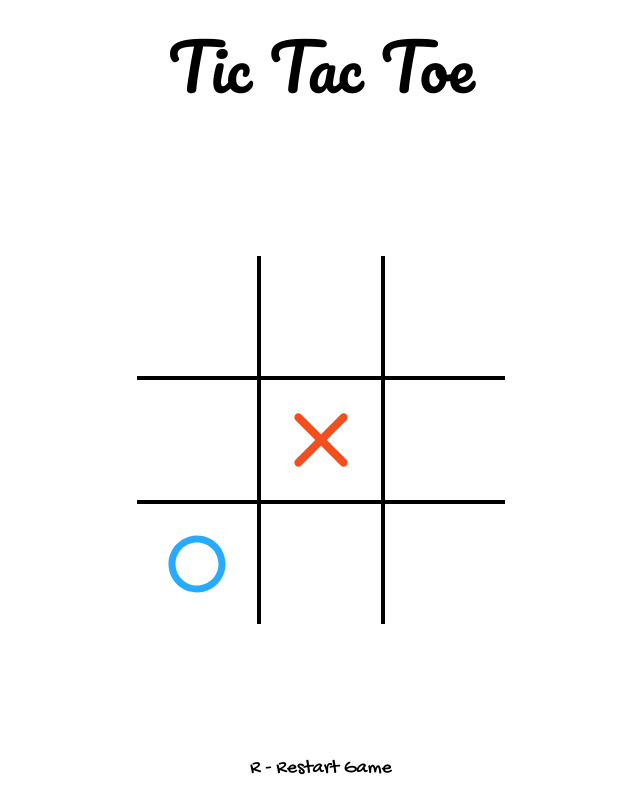
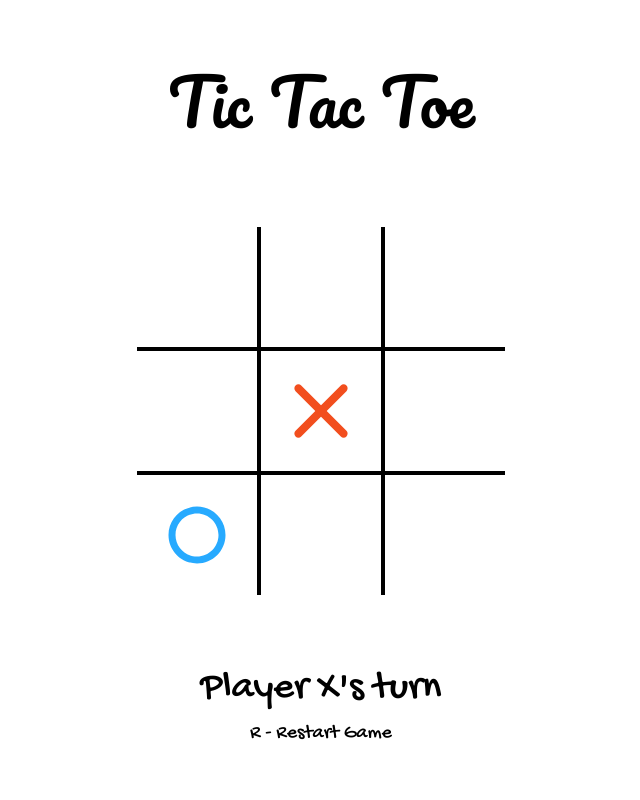
Before and after one commit to ahmediramadan01/tic-tac-toe-javascript, a plain HTML site: page index.html in a window 1280 px wide. Shown: the whole page, without its empty margins (319-959 px from the left). Drawn offline with Linux system fonts and the light colour scheme.

Commit message:
Add announcement text

```diff
--- a/index.html
+++ b/index.html
@@ -15,8 +15,10 @@
     </head>
     <body>
         <h1 class="game-title">Tic Tac Toe</h1>
+        <!-- <h2 class="result-announcement">Player X WON!</h2> -->
         <main class="game-board"></main>
         <section class="display-section">
+            <h2 class="announcement">Player X's turn</h2>
             <p class="restart-text">R - Restart Game</p>
         </section>
     </body>
--- a/style.css
+++ b/style.css
@@ -15,7 +15,7 @@ body {
     display: flex;
     flex-direction: column;
     align-items: center;
-    justify-content: space-between;
+    justify-content: space-around;
     padding: 1rem 1rem 2rem;
     animation: fade-in 1000ms;
 }
@@ -73,6 +73,14 @@ body {
 
 /* Display Section */
 
+.announcement {
+    text-align: center;
+    font-family: "Gochi Hand";
+    font-size: 4rem;
+    font-weight: 400;
+    margin-bottom: 1rem;
+}
+
 .restart-text {
     text-align: center;
     font-family: "Gochi Hand";
```
